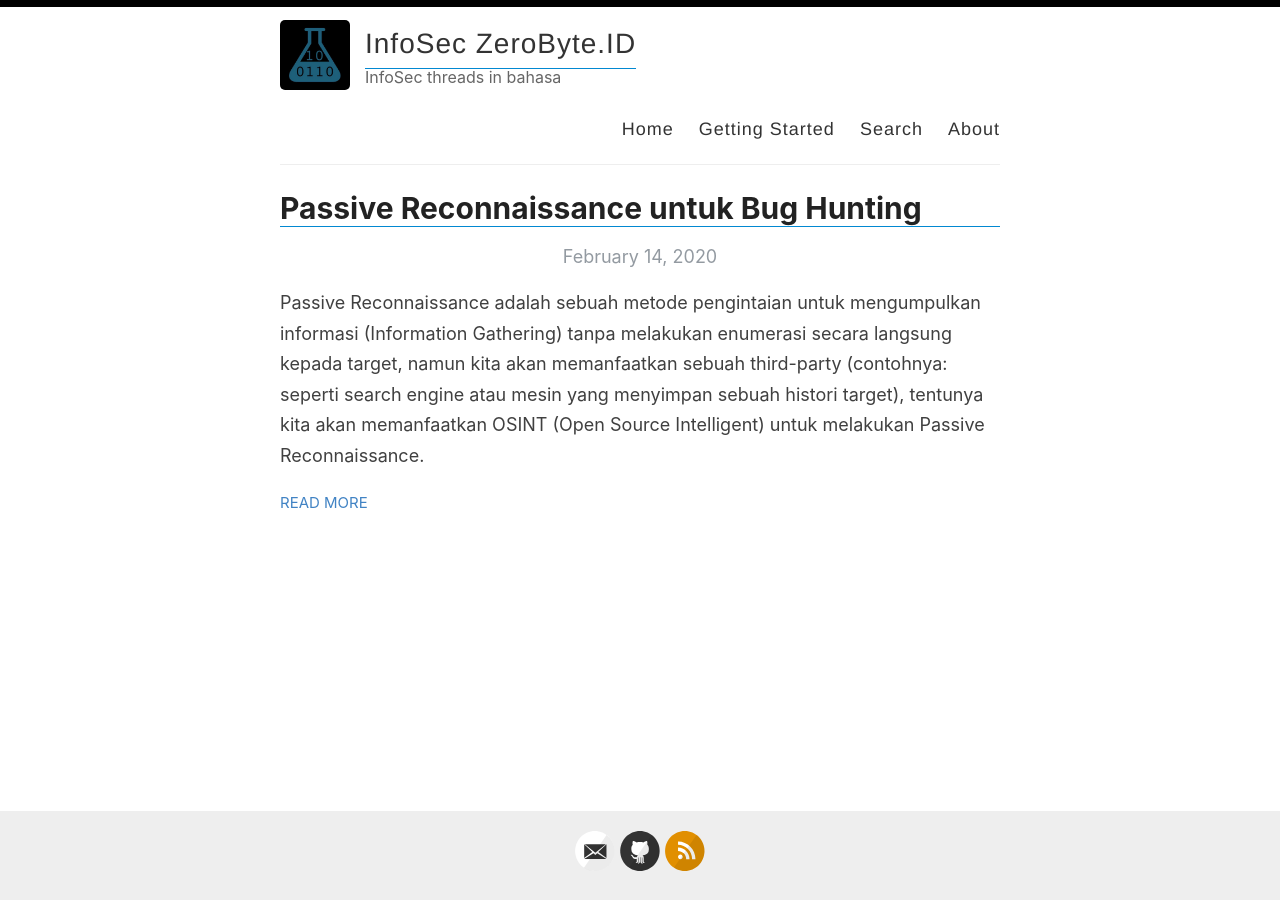
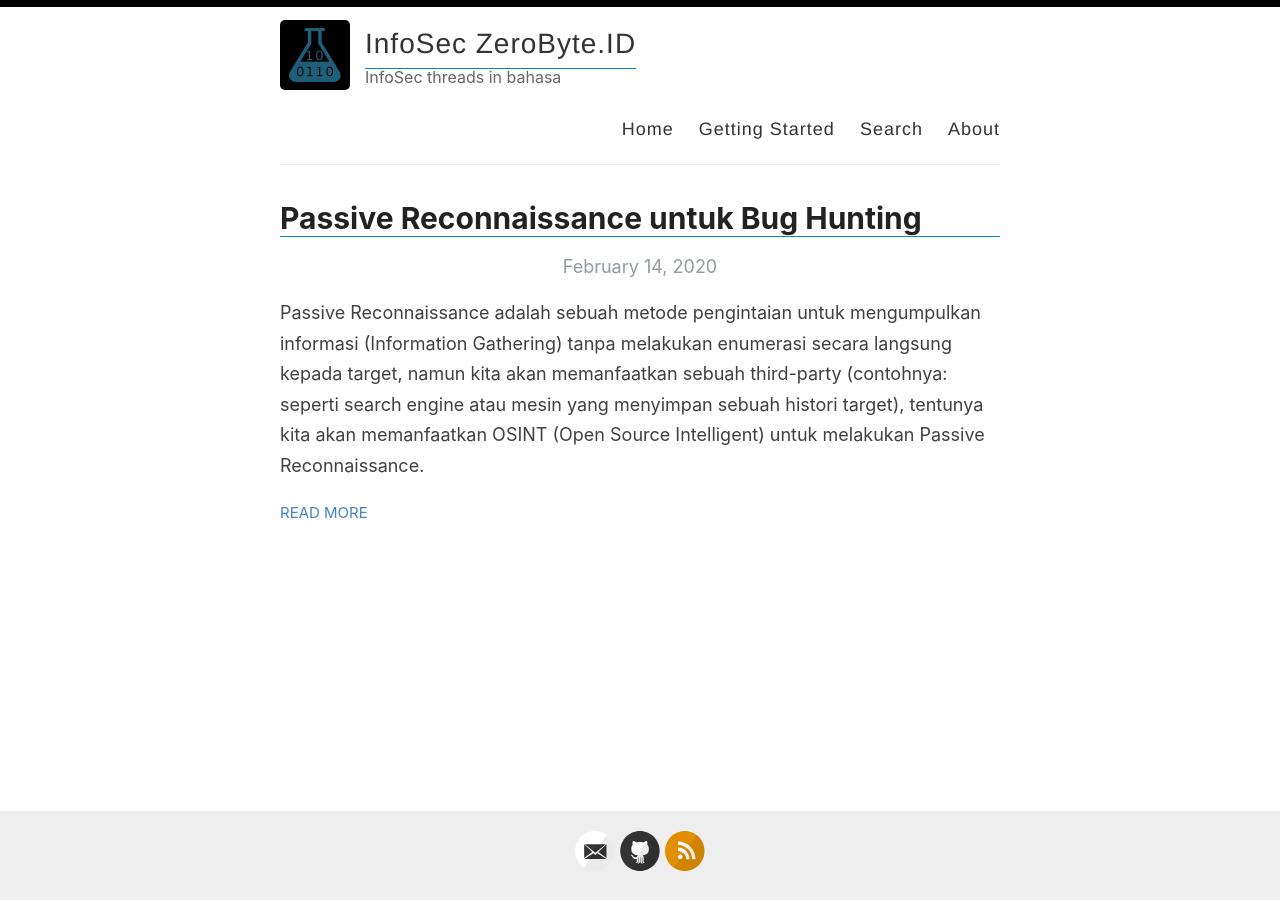
Before and after one commit to amitmerchant1990/reverie, a Jekyll site: the page built from index.html, in a window 1280 px wide. Built offline with Jekyll 4.4.1, drawn with Linux system fonts in a browser that asks for light colours; the list of posts is cut into pages by our own code.

Commit message:
Update style.scss

```diff
--- a/assets/style.scss
+++ b/assets/style.scss
@@ -57,7 +57,7 @@ h1 {
     color: inherit;
   }
   border-bottom: 1px solid #0288d1;
-  margin-top: 10px;
+  margin-top: 35px;
 }
 
 h2 {
```
